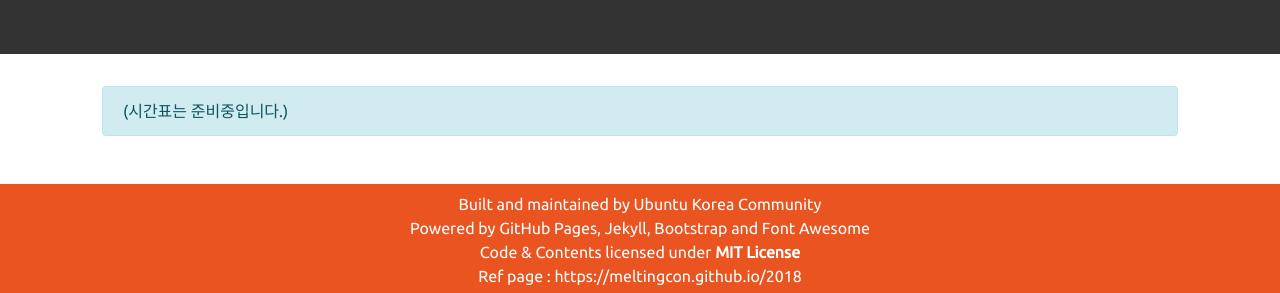
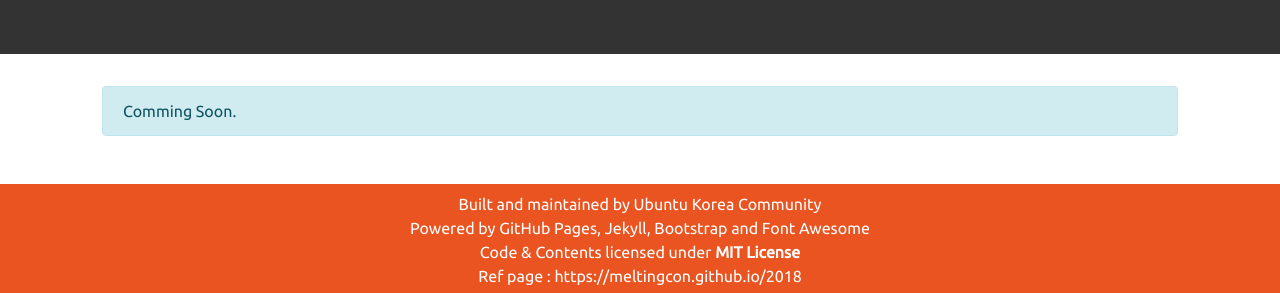
Before and after one commit to ubuntu-kr/ubuntu-fest, a Jekyll site: the page built from nav_schedules.html, in a window 1280 px wide. Shown: the part 154-447 px from the top of the page. Built offline with Jekyll 4.4.1, drawn with Linux system fonts in a browser that asks for light colours.

Commit message:
Update nav_schedules.html

```diff
--- a/nav_schedules.html
+++ b/nav_schedules.html
@@ -5,7 +5,7 @@ icon: <i class="fas fa-calendar"></i>
 permalink: /schedules/
 ---
 <div class="alert alert-info" role="alert">
-  (시간표는 준비중입니다.)
+  Comming Soon.
 </div>
 
 <!--
```
